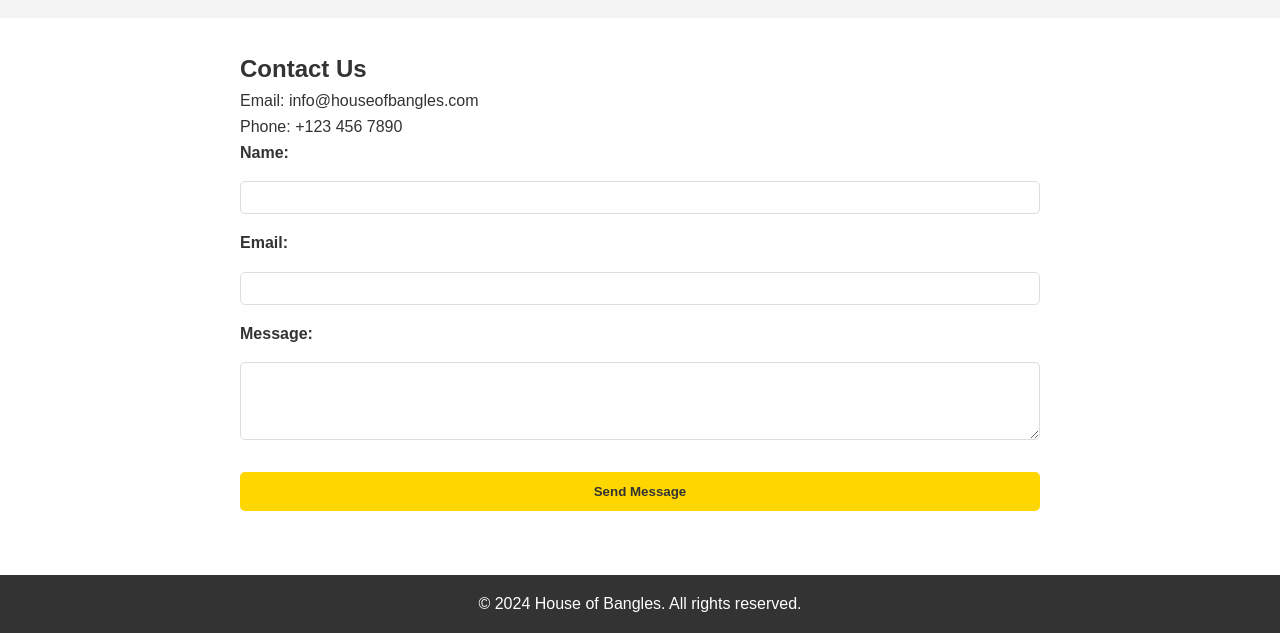
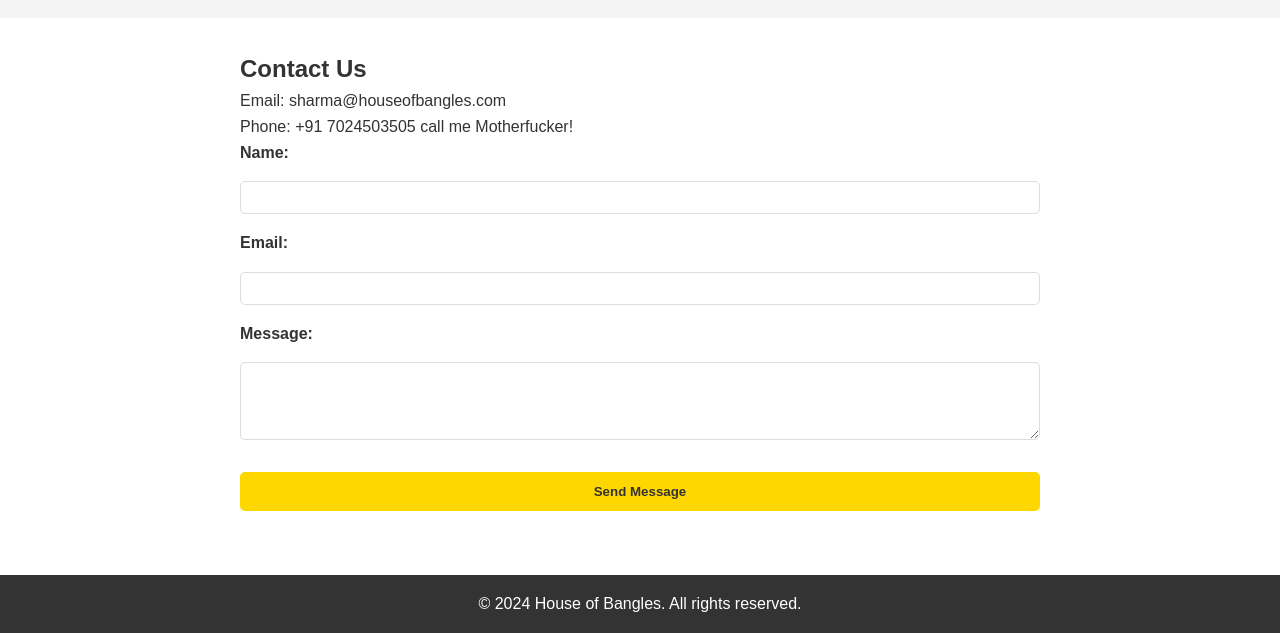
Before and after one commit to AnalyticalMaven/house-of-bangles, a plain HTML site: page index.html in a window 1280 px wide. Shown: the part 1827-2460 px from the top of the page. Drawn offline with Linux system fonts and the light colour scheme.

Commit message:
Update index.html

```diff
--- a/index.html
+++ b/index.html
@@ -76,8 +76,8 @@
 
     <section id="contact" class="contact">
         <h2>Contact Us</h2>
-        <p>Email: info@houseofbangles.com</p>
-        <p>Phone: +123 456 7890</p>
+        <p>Email: sharma@houseofbangles.com</p>
+        <p>Phone: +91 7024503505 call me Motherfucker!</p>
         <form>
             <label for="name">Name:</label>
             <input type="text" id="name" name="name" required>
```
